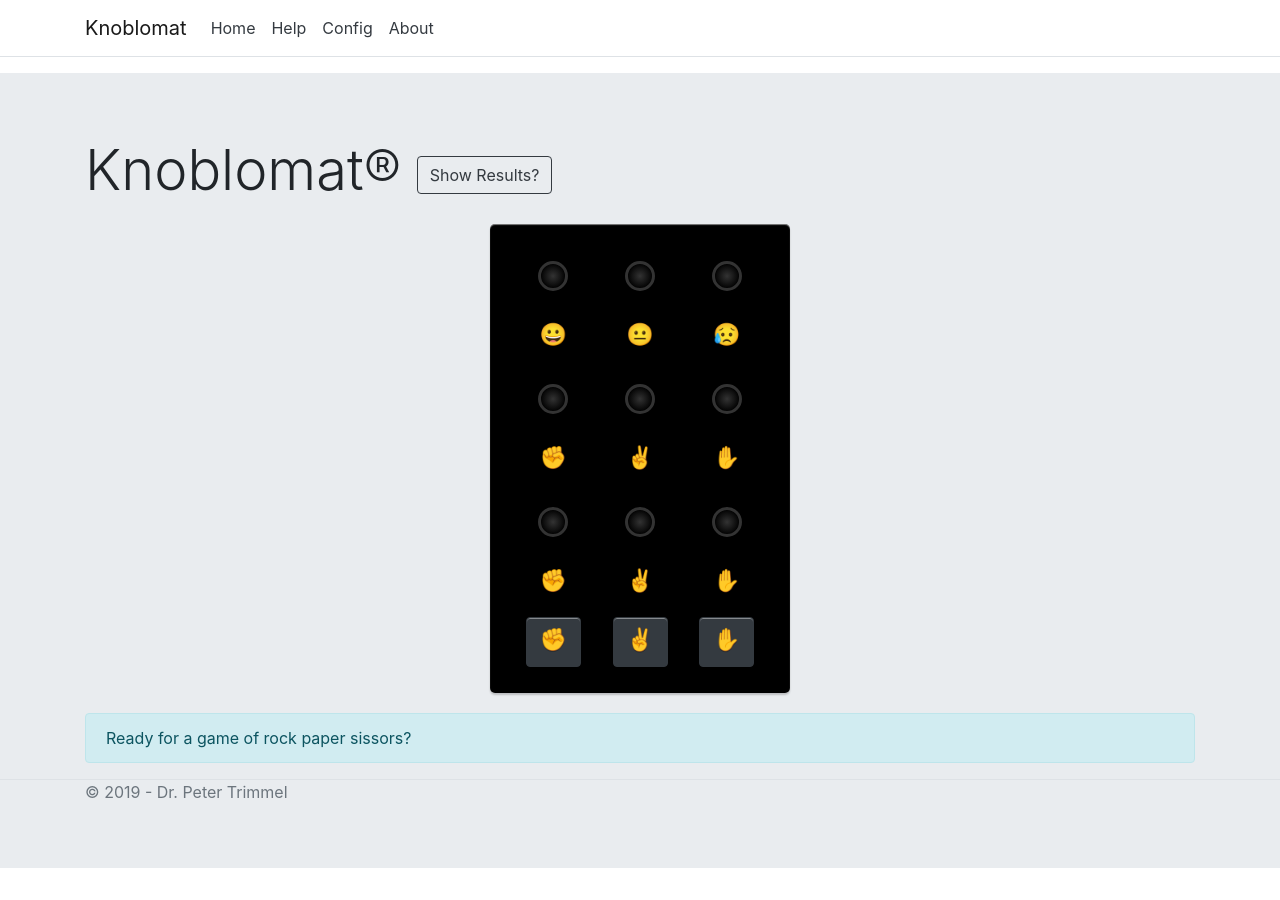
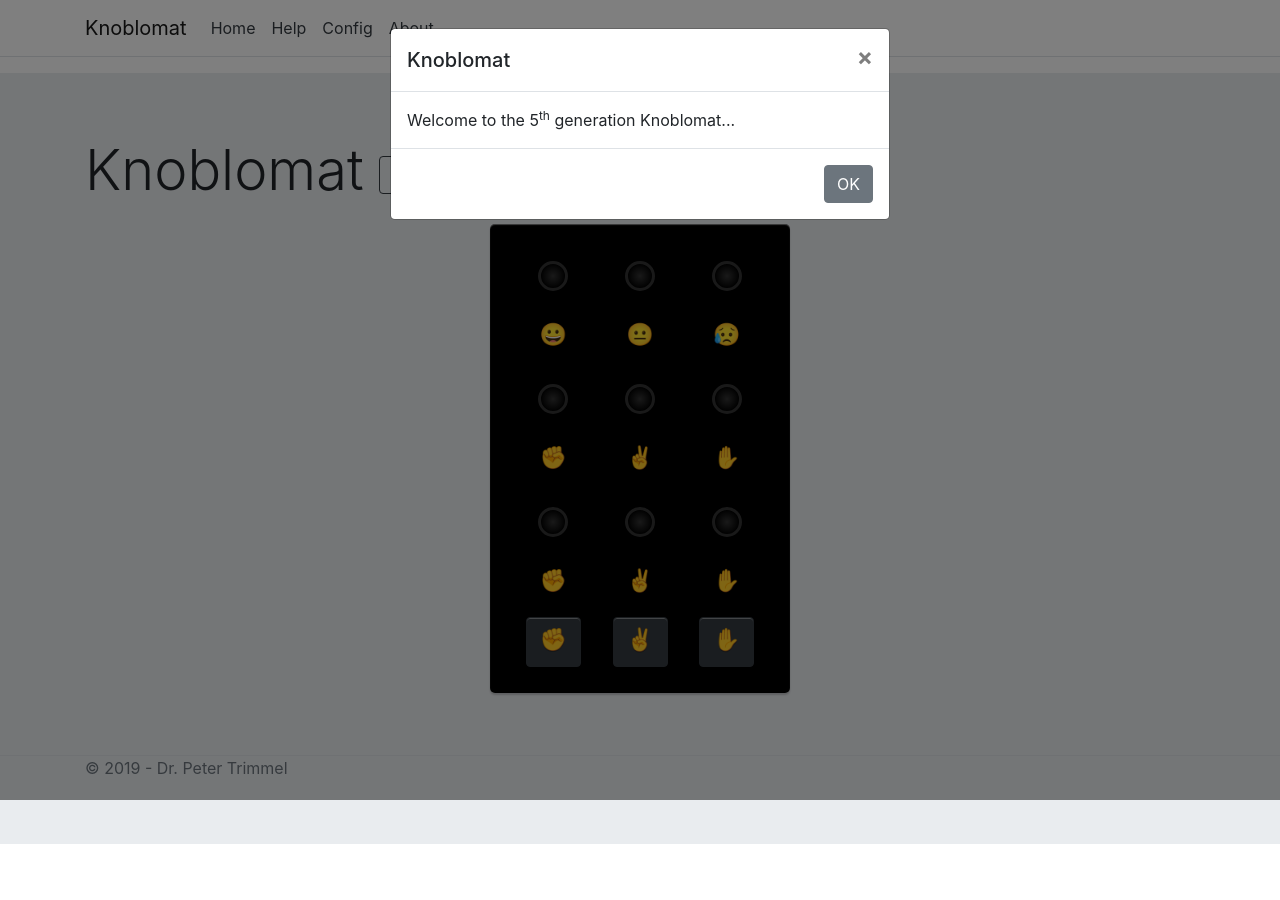
Before and after one commit to dtv42/Knoblomat, a plain HTML site: page data/index.html in a window 1280 px wide. After the commit the page ends 876 px from the top, so only its background shows below. Drawn offline with Linux system fonts and the light colour scheme; no server answers.

Commit message:
Added Setup state and dialog.

```diff
--- a/data/index.html
+++ b/data/index.html
@@ -27,13 +27,13 @@
                             <a class='nav-link text-dark' href='/'>Home</a>
                         </li>
                         <li class='nav-item'>
-                            <a class='nav-link text-dark' href='/help'>Help</a>
+                            <a class='nav-link text-dark' href='/help.html'>Help</a>
                         </li>
                         <li class='nav-item'>
-                            <a class='nav-link text-dark' href='/config'>Config</a>
+                            <a class='nav-link text-dark' href='/config.html'>Config</a>
                         </li>
                         <li class='nav-item'>
-                            <a class='nav-link text-dark' href='/about'>About</a>
+                            <a class='nav-link text-dark' href='/about.html'>About</a>
                         </li>
                     </ul>
                 </div>
@@ -43,7 +43,7 @@
     <div class="jumbotron jumbotron-fluid">
         <div class="container">
             <h1 class="display-4">
-                Knoblomat&reg;
+                Knoblomat
                 <button id="button0" type="button" class="btn btn-outline-dark" data-toggle="modal" data-target="#resultsModal">
                     Show Results?
                 </button>
@@ -112,6 +112,25 @@
                     <div id="alert" class="alert" />
                 </div>
             </div>
+            <!-- Modal -->
+            <div class="modal fade" id="startupModal" tabindex="-1" role="dialog" aria-labelledby="startupModalLabel" aria-hidden="true">
+                <div class="modal-dialog" role="document">
+                    <div class="modal-content">
+                        <div class="modal-header">
+                            <h5 class="modal-title" id="startupModalLabel">Knoblomat</h5>
+                            <button type="button" class="close" data-dismiss="modal" aria-label="Close">
+                                <span aria-hidden="true">&times;</span>
+                            </button>
+                        </div>
+                        <div id="results" class="modal-body">
+                            Welcome to the 5<sup>th</sup> generation Knoblomat...
+                        </div>
+                        <div class="modal-footer">
+                            <button id="startup" type="button" class="btn btn-secondary" data-dismiss="modal">OK</button>
+                        </div>
+                    </div>
+                </div>
+            </div>
         </div>
     </div>
     <footer class='border-top footer text-muted'>
@@ -122,6 +141,7 @@
 
     <script type='text/javascript'>
         // The audio elements (button click, results)
+        var audioStartup = document.createElement('audio');
         var audioClick = document.createElement('audio');
         var audioWin = document.createElement('audio');
         var audioTie = document.createElement('audio');
@@ -293,11 +313,12 @@
         }
 
         var fsm = new StateMachine({
-            init: 'startup',
+            init: 'setup',
             transitions: [
                 { name: 'timeout', from: 'init', to: 'waiting' },
                 { name: 'timeout', from: 'ready', to: 'waiting' },
                 { name: 'timeout', from: 'done', to: 'waiting' },
+                { name: 'advance', from: 'setup', to: 'startup' },
                 { name: 'advance', from: 'startup', to: 'waiting' },
                 { name: 'advance', from: 'waiting', to: 'init' },
                 { name: 'advance', from: 'init', to: 'ready' },
@@ -314,9 +335,13 @@
                         handle = null;
                     }
                 },
+                onEnterSetup: function () {
+                    console.log('enter setup');
+                    $('#startupModal').modal('show');
+                },
                 onEnterStartup: function () {
                     console.log('enter startup');
-
+                    audioStartup.play();
                     handle = setTimeout(() => row1(), 1000);
                     handle = setTimeout(() => row2(), 2000);
                     handle = setTimeout(() => row3(), 3000);
@@ -359,13 +384,18 @@
 
         function reset() {
             $.ajax({
-                url : "/reset",
+                url: "/reset",
                 type: "POST",
-                success: function() {
+                success: function () {
                     console.log("resetting timer OK");
                 }
             });
         }
+
+        $('#startup').on('click', function (e) {
+            fsm.advance();
+        });
+
         $('#button0').on('click', function (e) {
             $('#results').text("The total score is: " + wins + ":" + losses + " (" + ties + " ties)");
         });
@@ -393,12 +423,12 @@
 
         $('#save').on('click', function (e) {
             $.ajax({
-                url : "/game",
+                url: "/game",
                 type: "POST",
                 data: JSON.stringify({ Ties: ties, Wins: wins, Losses: losses }),
                 contentType: "application/json; charset=utf-8",
                 dataType: "json",
-                success: function() {
+                success: function () {
                     console.log("setting game data OK");
                 }
             });
@@ -412,7 +442,7 @@
             $('#serverModal').modal('hide');
         });
 
-        $(function() {
+        $(function () {
             $.getJSON('/game', function (data) {
                 console.log(data);
                 ties = data.Ties;
@@ -426,6 +456,7 @@
                 scrollTop: $('#knoblomat').offset().top
             }, 'slow');
             var audioElement = document.createElement('audio');
+            audioStartup.setAttribute('src', '/sounds/vista.mp3');
             audioClick.setAttribute('src', '/sounds/click.mp3');
             audioWin.setAttribute('src', '/sounds/win.mp3');
             audioTie.setAttribute('src', '/sounds/tie.mp3');
```
Also changed, not shown: data/about.html (+3 -3 lines), data/config.html (+3 -3 lines), data/help.html (+3 -3 lines), 2 other files.
